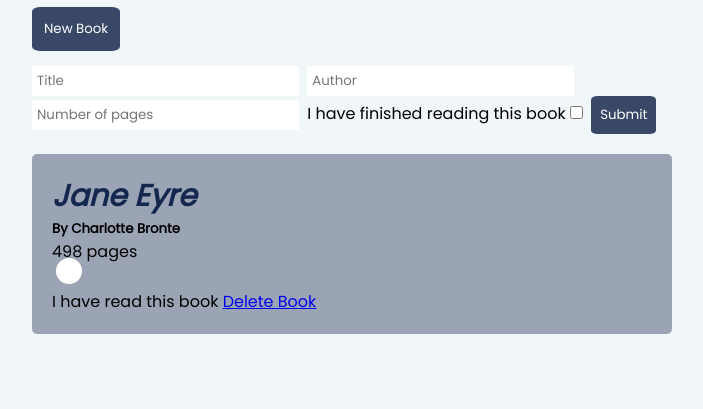
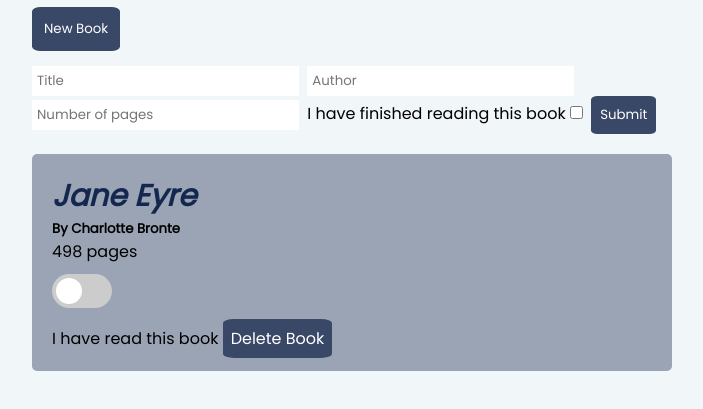
Before and after one commit to Bnjackson/library, a plain HTML site: page index.html in a window 1280 px wide. Shown: the part 119-528 px from the top of the page, without its empty margins (288-991 px from the left). Drawn offline with Linux system fonts and the light colour scheme.

Commit message:
Update style.css

```diff
--- a/CSS/style.css
+++ b/CSS/style.css
@@ -61,8 +61,15 @@ h2 {
     color: #14274E;
 }
 
+/*Toggle Switch*/
+
+.switch-container {
+    margin: 10px 0 18px 0;
+}
+
 .switch {
     position: relative;
+    display: inline-block;
     width: 60px;
     height: 34px;
 }
@@ -99,17 +106,17 @@ h2 {
 
 input:checked + .slider {
     background-color: #2196F3;
-  }
+}
 
-  input:focus + .slider {
+input:focus + .slider {
     box-shadow: 0 0 1px #2196F3;
-  }
+}
 
-  input:checked + .slider:before {
+input:checked + .slider:before {
     -webkit-transform: translateX(26px);
     -ms-transform: translateX(26px);
     transform: translateX(26px);
-  }
+}
 
 .slider.round {
     border-radius: 34px;
@@ -118,6 +125,15 @@ input:checked + .slider {
 .slider.round:before {
     border-radius: 50%;
 }
+
 .btn-delete {
+    text-decoration: none;
+    padding: 8px;
+    background-color: #394867;
+    color: #fff;
+    border-radius: 10%;
+}
 
+.btn-delete:hover {
+    opacity: 60%;
 }
```
